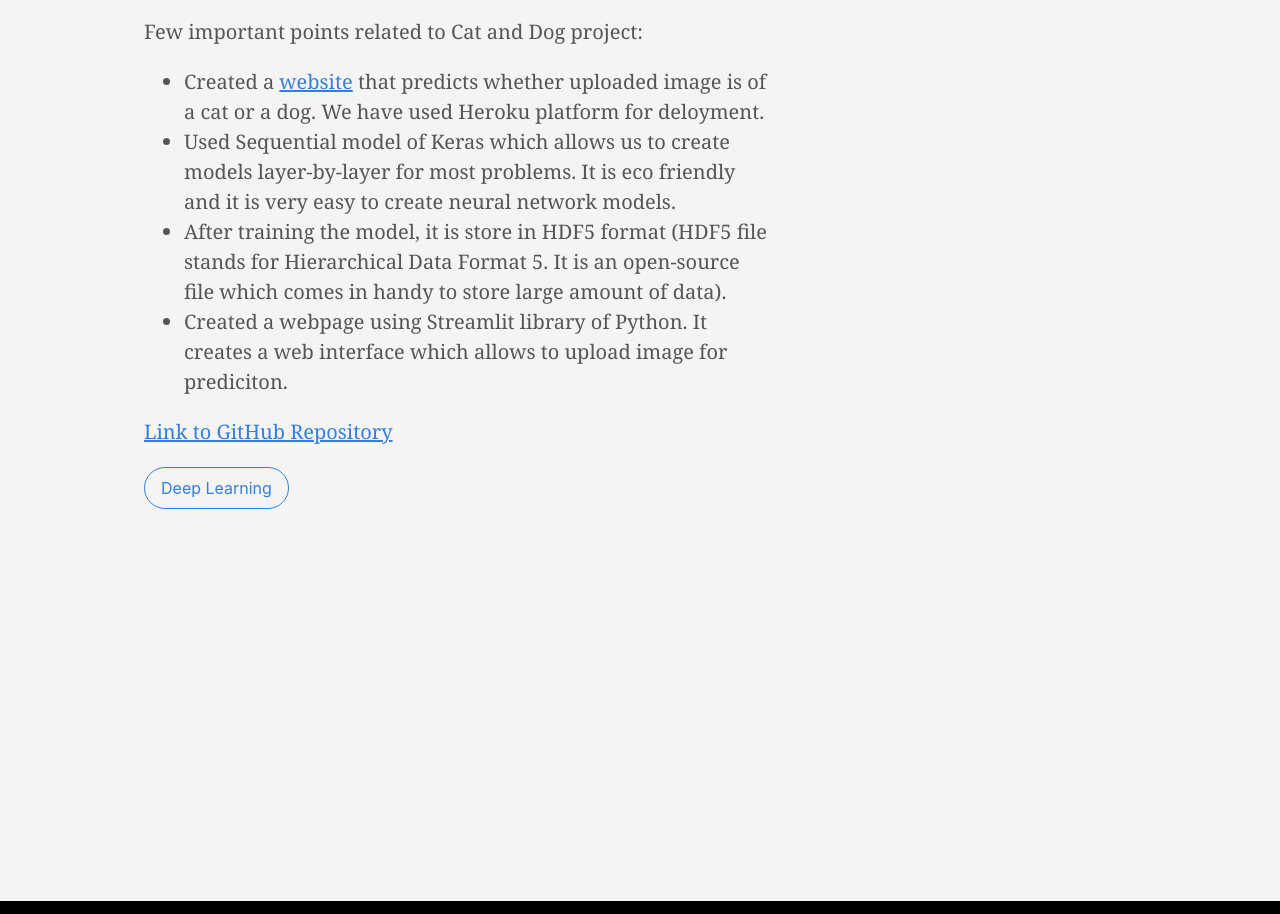
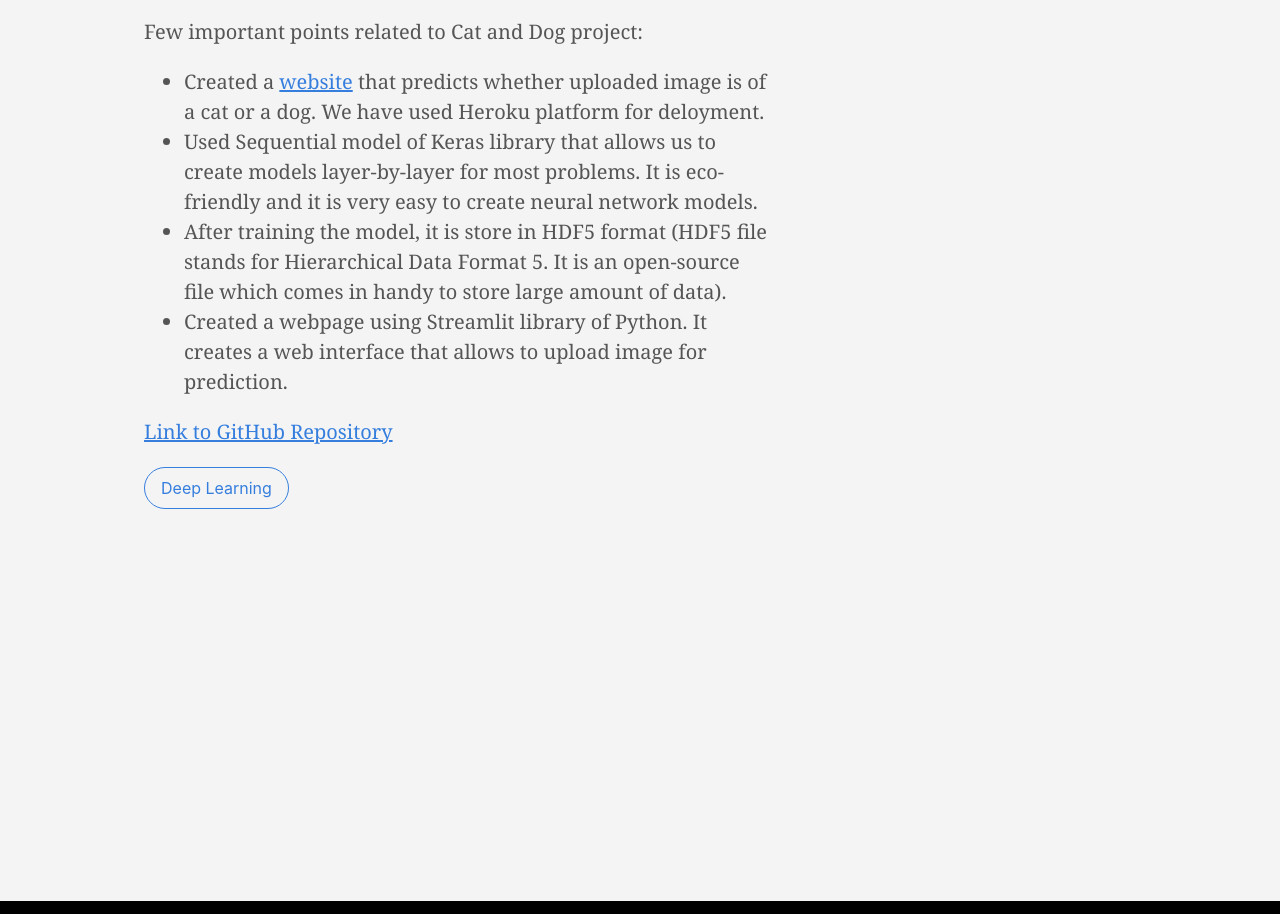
Before and after one commit to shiv-2025/Shiv_portfolio, a plain HTML site: page post/chapter-3/index.html in a window 1280 px wide. Shown: the part 1543-2457 px from the top of the page. Drawn offline with Linux system fonts and the light colour scheme.

Commit message:
Update index.html

```diff
--- a/post/chapter-3/index.html
+++ b/post/chapter-3/index.html
@@ -217,9 +217,9 @@
 
 <ul>
 <li>Created a <a href="https://cat-and-dog1.herokuapp.com/">website</a> that predicts whether uploaded image is of a cat or a dog. We have used Heroku platform for deloyment.</li>
-<li>Used Sequential model of Keras which allows us to create models layer-by-layer for most problems. It is eco friendly and it is very easy to create neural network models.</li>
+<li>Used Sequential model of Keras library that allows us to create models layer-by-layer for most problems. It is eco-friendly and it is very easy to create neural network models.</li>
 <li>After training the model, it is store in HDF5 format (HDF5 file stands for Hierarchical Data Format 5. It is an open-source file which comes in handy to store large amount of data).</li>
-<li>Created a webpage using Streamlit library of Python. It creates a web interface which allows to upload image for prediciton.</li>
+<li>Created a webpage using Streamlit library of Python. It creates a web interface that allows to upload image for prediction.</li>
 </ul>
 <p><a href="https://github.com/shiv-2025/Cat-dog">Link to GitHub Repository</a></p>
 <ul class="pa0">
```
